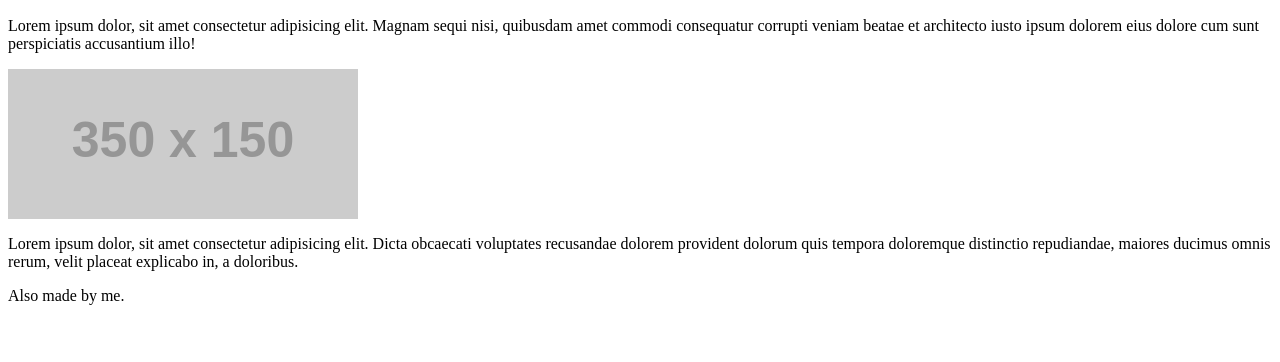
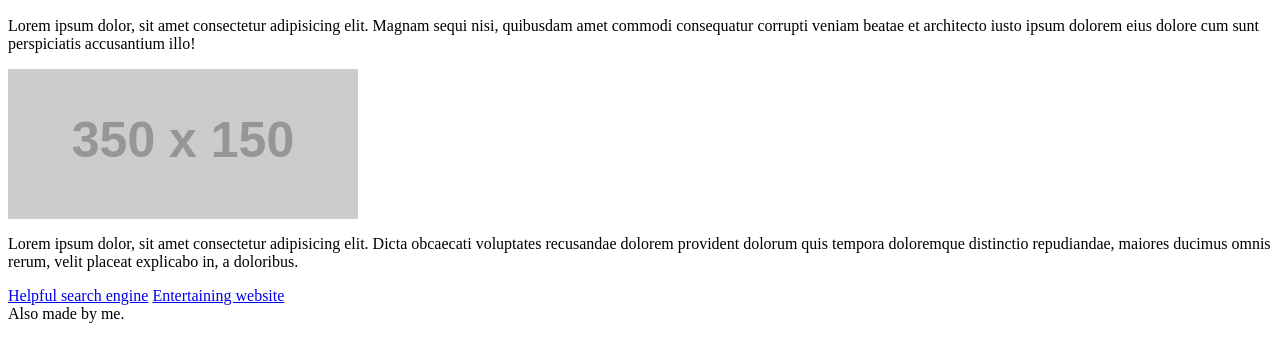
Before and after one commit to RobertWilson196/learning-html, a plain HTML site: page pages/about-us.html in a window 1280 px wide. Shown: the part 136-498 px from the top of the page. Drawn offline with Linux system fonts and the light colour scheme; placeholder pictures from the web are drawn by us.

Commit message:
added two reference links to the about-us page

```diff
--- a/pages/about-us.html
+++ b/pages/about-us.html
@@ -15,6 +15,8 @@
             <p>
                 Lorem ipsum dolor, sit amet consectetur adipisicing elit. Dicta obcaecati voluptates recusandae dolorem provident dolorum quis tempora doloremque distinctio repudiandae, maiores ducimus omnis rerum, velit placeat explicabo in, a doloribus.
             </p>
+            <a href="www.google.com">Helpful search engine</a>
+            <a href="www.twitch.tv">Entertaining website</a>
     </main>
     <footer>
         Also made by me.
```
